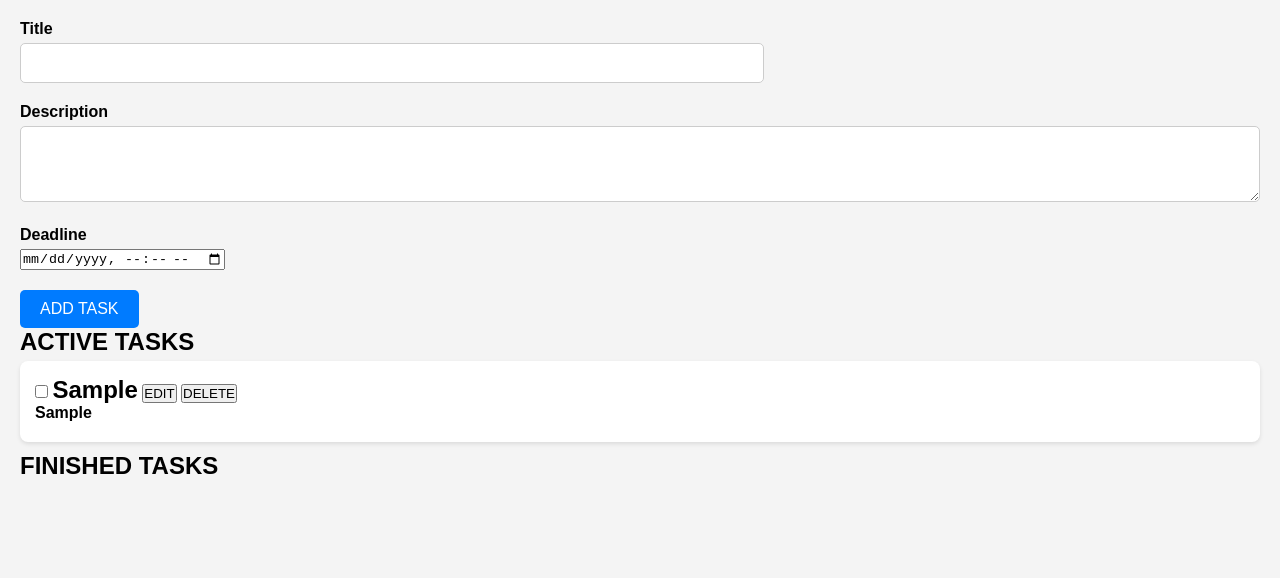
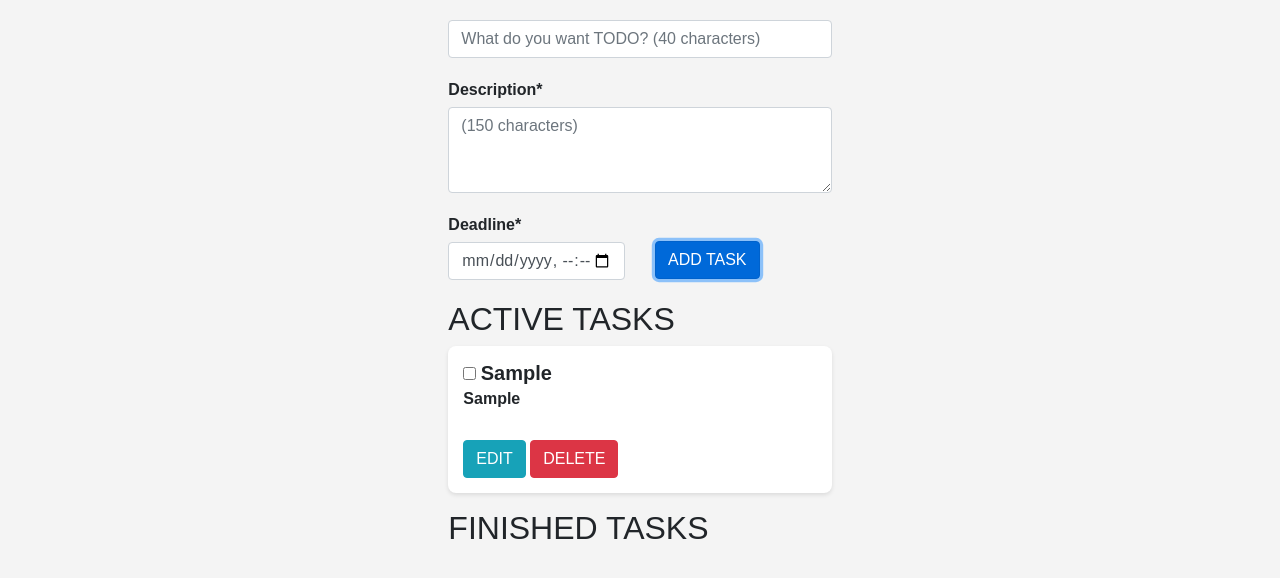
Before and after one commit to pete2k4/TODO-project, a website: page index.html in a window 1280 px wide. Both pictures are taken after typing "Sample", "Sample" into the empty fields and a click on the button "ADD TASK". Drawn offline with nearby package versions, Linux system fonts and the light colour scheme.

Commit message:
changed style

```diff
--- a/app.css
+++ b/app.css
@@ -1,42 +1,26 @@
-/* Reset default styles */
-* {
-  margin: 0;
-  padding: 0;
-  box-sizing: border-box;
-}
-
-/* Body styles */
 body {
   font-family: Arial, sans-serif;
   background-color: #f4f4f4;
   padding: 20px;
 }
 
-/* Form styles */
 .form-control {
   margin-bottom: 20px;
 }
 
 label {
-  display: block;
+ display: block;
   font-weight: bold;
   margin-bottom: 5px;
 }
 
-h2[for="checkbox"] {
+h5[for="checkbox"] {
   display: inline;
   font-weight: bold;
   margin-bottom: 5px;
+  word-wrap: break-word;
 }
 
-input[type="text"],
-textarea {
-  width: 100%;
-  padding: 10px;
-  border: 1px solid #ccc;
-  border-radius: 5px;
-  font-size: 16px;
-}
 
 input[type="number"] {
   width: 100%;
@@ -46,50 +30,41 @@ input[type="number"] {
   font-size: 16px;
 }
 
-/* Style for the title input */
-#title {
-  width: 60%; /* Adjust the width as needed */
-  margin: 0 ; /* Center the input */
+#description {
+  max-height: 300px;
 }
 
-button[type="submit"] {
-  background-color: #007bff;
-  color: #fff;
-  border: none;
-  border-radius: 5px;
-  padding: 10px 20px;
-  cursor: pointer;
-  font-size: 16px;
-}
-
-button[type="submit"]:hover {
-  background-color: #0056b3;
-}
 
 #task-header {
   margin-bottom: 5px
 }
 
-input:checked + h2 {
+input:checked + h5 {
   text-decoration: line-through;
   text-decoration-thickness: 2.1px;
 }
 
 li {
-  background-color: #ffffff; /* White background */
-  box-shadow: 0 2px 4px rgba(0, 0, 0, 0.1); /* Little shadow */
-  padding: 15px; /* Adjust padding as needed */
-  margin-bottom: 10px; /* Space between list items */
-  border-radius: 8px; /* Rounded corners */
-  transition: background-color 0.3s ease; /* Smooth transition for background color */
+  background-color: #ffffff;
+  box-shadow: 0 2px 4px rgba(0, 0, 0, 0.1);
+  padding: 15px;
+  margin-bottom: 10px;
+  border-radius: 8px;
+  transition: background-color 0.3s ease;
 }
 
 li:hover {
-  background-color: #f0f0f0; /* Slight shading on hover */
+  background-color: #f0f0f0;
+}
+
+li label {
+  word-wrap: break-word;
+  overflow-wrap: break-word;
 }
 
 ul {
-  list-style-type: none; /* Removes bullet points */
+  list-style-type: none;
+  padding: 0;
 }
 
 
@@ -98,16 +73,24 @@ ul {
   z-index: 100;
   background: white;
   border-radius: 10px;
-  width: 80%;
-  top: 30vh;
-  left: 10%;
+  width: 60%;
+  height: 60%;
+  top: 20%;
+  left: 20%;
   box-shadow: 0 2px 8px rgba(0, 0, 0, 0.26);
   display: none;
+  overflow: hidden; /* Prevents content from slipping out */
+  display: flex;
+  justify-content: center; /* Center horizontally */
+  align-items: center; /* Center vertically */
 }
+
+
 
 .modal.visible {
   display: block;
   animation: fade-slide-in 0.3s ease-out forwards;
+
 }
 
 .modal .modal__title {
@@ -121,6 +104,11 @@ ul {
 
 .modal .modal__content {
   padding: 1rem;
+}
+
+.modal .modal__content textarea{
+  resize: none;
+
 }
 
 .modal .modal__actions {
@@ -138,16 +126,6 @@ ul {
   text-align: center;
 }
 
-.cancel {
-  background-color: #dc3545; /* Red color for cancel button */
-  color: #fff; /* White text color */
-  margin-right: 10px; /* Add margin to separate buttons */
-}
-
-.confirm {
-  background-color: #007bff; /* Blue color for confirm button */
-  color: #fff; /* White text color */
-}
 
 #backdrop {
   position: fixed;
--- a/index.html
+++ b/index.html
@@ -1,6 +1,7 @@
 <!DOCTYPE html>
 <html lang="en">
   <head>
+    <link href="https://stackpath.bootstrapcdn.com/bootstrap/4.5.2/css/bootstrap.min.css" rel="stylesheet">
     <meta charset="UTF-8" />
     <meta name="viewport" content="width=device-width, initial-scale=1.0" />
     <meta http-equiv="X-UA-Compatible" content="ie=edge" />
@@ -11,33 +12,43 @@
   <body>
 
     <template id="task-input">
-      <form>
-        <div class="form-control">
-          <label for="title">Title</label>
-          <input type="text" id="title" />
+      <form class="container-fluid ">
+          <div class="row">
+            <div class="col-sm-4 mx-auto">
+              <input type="text" class="form-control" id="title" placeholder="What do you want TODO? (40 characters)">
             </div>
-        <div class="form-control">
-          <label for="description">Description</label>
-          <textarea id="description" rows="3"></textarea>
           </div>
-        <div class="form-control">
-          <label for="deadline">Deadline</label>
-          <input type="datetime-local" id="deadline"/>
+          <div class="row">
+            <div class="col-sm-4 mx-auto">
+              <label for="description">Description*</label>
+              <textarea class="form-control" id="description" placeholder="(150 characters)" rows="3"></textarea>
             </div>
-        <button type="submit">ADD TASK</button>
+          </div>
+
+          <div class="row">
+            <div class="col-sm-2 offset-sm-4" >
+              <label for="deadline">Deadline*</label>
+              <input type="datetime-local" class="form-control" id="deadline">
+            </div>
+            <div class="col-sm-4" style="margin-top: 28px;">
+              <button type="submit" class="btn btn-primary">ADD TASK</button>
+            </div>
+          </div>
+
       </form>
   </template>
-
 
     <template id="single-task">
       <li>
         <form>
           <input type="checkbox" id="checkbox">
-          <h2 for="checkbox" id="title"></h2>
-          <button id="edit" type="button">EDIT</button>
-          <button type="button" id="delete">DELETE</button>
+          <h5 for="checkbox" id="title"></h5>
+
           <label id="description"></label>
           <label id="deadline"></label>
+          <br>
+          <button id="edit" type="button" class="btn btn-info">EDIT</button>
+          <button type="button" id="delete" class="btn btn-danger">DELETE</button>
         </form>
 
       </li>
@@ -45,32 +56,53 @@
 
 
     <template id="task-list">
+      <div class="col-sm-4 mx-auto">
         <section class="tasks">
           <header id="task-header">
             <h2></h2>
           </header>
           <ul></ul>
         </section>
+      </div>
     </template>
 
     <template id="edit-task">
+    <div class="container">
       <form class="modal" id="edit-modal">
         <div class="modal__content">
-          <label for="title">Title</label>
-          <input type="text" name="title" id="titleEdit" />
-          <label for="description">Description</label>
-          <input type="text" name="description" id="descriptionEdit" />
-          <label for="deadline">Deadline</label>
-          <input type="datetime-local" id="deadlineEdit" name="deadline"/>
+
+
+          <div class="row">
+            <div class="col-sm-6 mx-auto">
+              <label for="title">Title*</label>
+              <input type="text" class="form-control" id="titleEdit" placeholder="What do you want TODO? (40 characters)">
+            </div>
+          </div>
+
+
+          <div class="row">
+            <div class="col-sm-6 mx-auto">
+              <label for="description">Description*</label>
+              <textarea class="form-control" id="descriptionEdit" placeholder="(150 characters)" rows="3"></textarea>
+            </div>
+          </div>
+
+
+          <div class="row">
+            <div class="col-sm-4 mx-auto" >
+              <label for="deadline">Deadline*</label>
+              <input type="datetime-local" class="form-control" id="deadlineEdit">
+            </div>
+
+          </div>
         </div>
         <div class="modal__actions">
-          <button id="cancel-edit" class="cancel">Cancel</button>
-          <button id="confirm-edit" class="confirm" type="submit">Confirm edit</button>
+          <button id="cancel-edit" class="btn btn-danger" type="button">Cancel</button>
+          <button id="confirm-edit" class="btn btn-success" type="submit">Confirm edit</button>
         </div>
       </form>
+    </div>
     </template>
-
-
 
 
 
--- a/src/app.ts
+++ b/src/app.ts
@@ -179,12 +179,12 @@ abstract class Component<T extends HTMLElement, U extends HTMLElement> {
     private taskEdit: TaskEdit | null = null
 
     constructor(hostId: string, task: Task) {
-      super('single-task', hostId, false, task.id)
+        super('single-task', hostId, false, task.id)
 
-      this.task = task
+        this.task = task
 
-      this.configure()
-      this.renderContent()
+        this.configure()
+        this.renderContent()
     }
 
     configure() {
@@ -193,6 +193,7 @@ abstract class Component<T extends HTMLElement, U extends HTMLElement> {
 
         const editBtn = this.element.querySelector('#edit') as HTMLButtonElement;
         editBtn.addEventListener('click', this.editClickHandler);
+
         const deleteBtn = this.element.querySelector('#delete') as HTMLButtonElement
         deleteBtn.addEventListener('click', this.deleteItem)
     }
@@ -322,12 +323,14 @@ class TaskInput extends Component<HTMLDivElement, HTMLFormElement>{
             value: enteredTitle,
             required: true,
             minLength: 1,
+            maxLength: 40
         }
 
         const descriptionValidatable: Validatable = {
             value: enteredDescription,
             required: false,
-            minLength: 0
+            minLength: 0,
+            maxLength: 150,
         }
 
         const deadlineValidatable: Validatable = {
```
Also changed, not shown: dist/app.js, 1 other file. Lines whose indentation alone changed are shown as unchanged.
